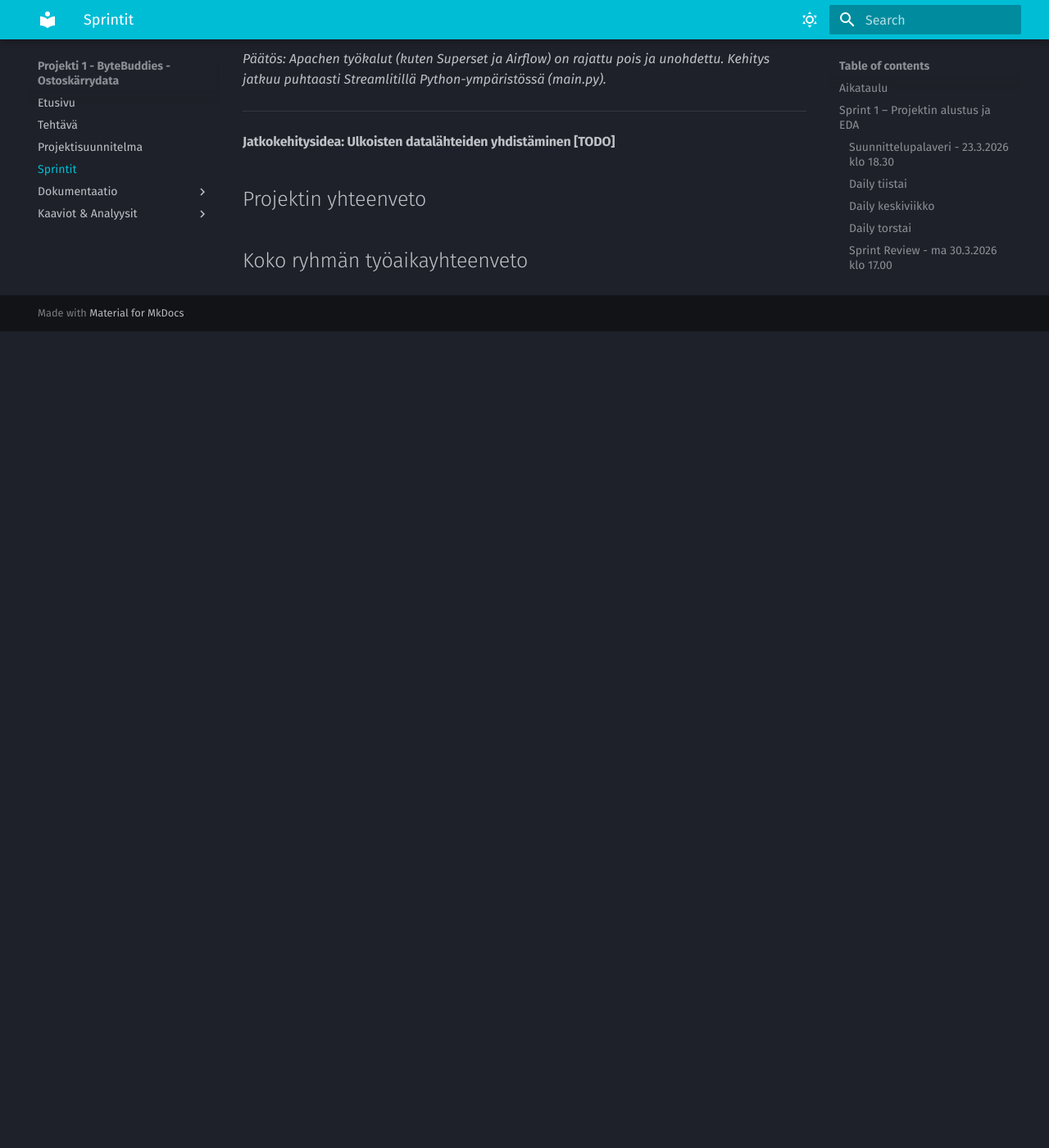
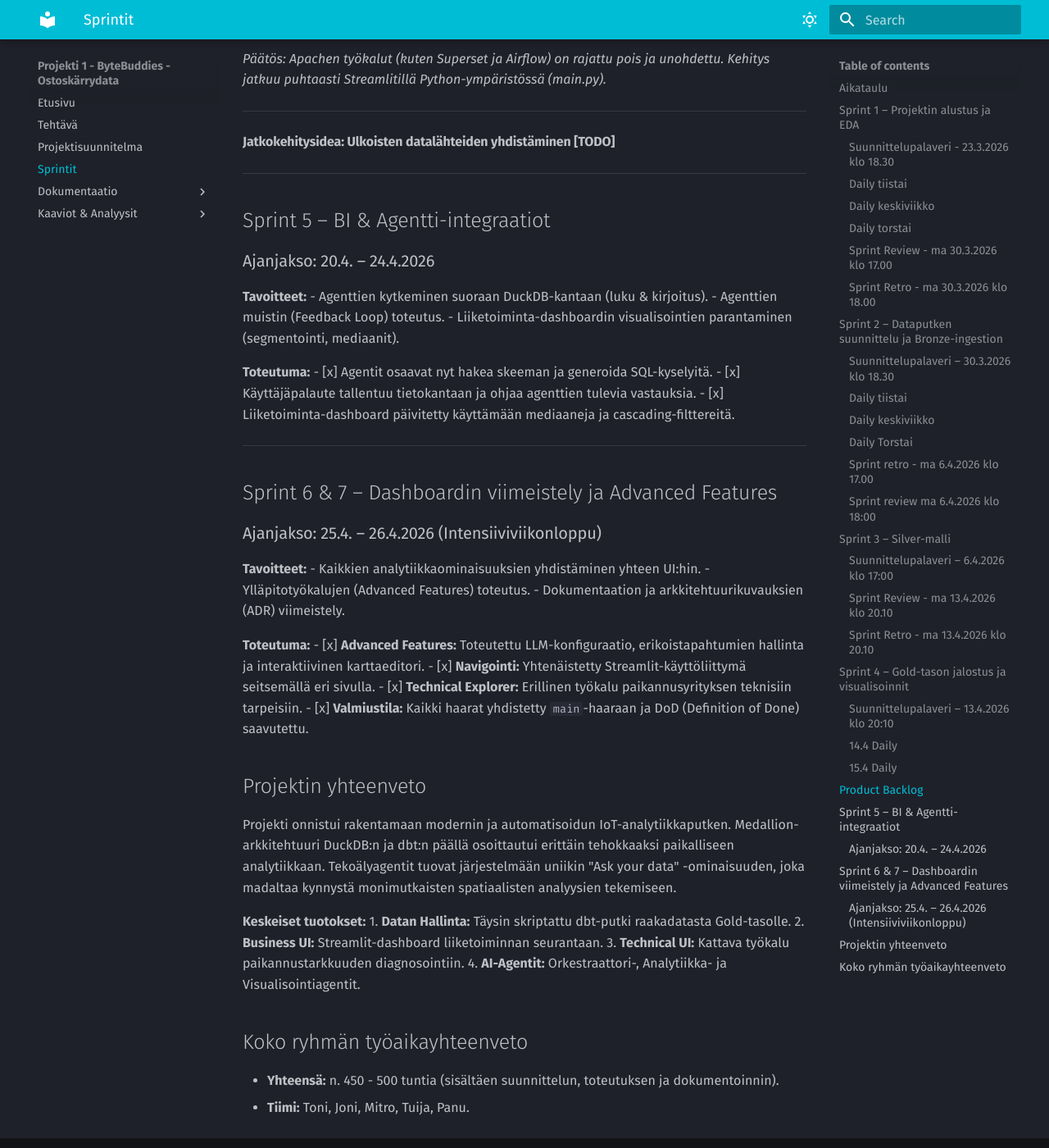
Before and after one commit to mitro54/uwb-shopping-cart-analytics-pipeline, an MkDocs documentation site: the page built from docs/sprintit.md, in a window 1280 px wide and 1400 px high, scrolled down 13915 px. Shown: the whole window at 82% size. Built offline with MkDocs 1.6.1 and Material for MkDocs 9.7.7, drawn with Linux system fonts in a browser that asks for light colours; before the commit the page ends 14319 px from its top, so only the background shows below that.

Commit message:
docs: align all documentation with today's analytical updates and final features

```diff
--- a/docs/sprintit.md
+++ b/docs/sprintit.md
@@ -539,6 +539,49 @@
 
 #### Jatkokehitysidea: Ulkoisten datalähteiden yhdistäminen [TODO]
 
+***
+
+## Sprint 5 – BI & Agentti-integraatiot
+
+### Ajanjakso: 20.4. – 24.4.2026
+
+**Tavoitteet:**
+- Agenttien kytkeminen suoraan DuckDB-kantaan (luku & kirjoitus).
+- Agenttien muistin (Feedback Loop) toteutus.
+- Liiketoiminta-dashboardin visualisointien parantaminen (segmentointi, mediaanit).
+
+**Toteutuma:**
+- [x] Agentit osaavat nyt hakea skeeman ja generoida SQL-kyselyitä.
+- [x] Käyttäjäpalaute tallentuu tietokantaan ja ohjaa agenttien tulevia vastauksia.
+- [x] Liiketoiminta-dashboard päivitetty käyttämään mediaaneja ja cascading-filttereitä.
+
+***
+
+## Sprint 6 & 7 – Dashboardin viimeistely ja Advanced Features
+
+### Ajanjakso: 25.4. – 26.4.2026 (Intensiiviviikonloppu)
+
+**Tavoitteet:**
+- Kaikkien analytiikkaominaisuuksien yhdistäminen yhteen UI:hin.
+- Ylläpitotyökalujen (Advanced Features) toteutus.
+- Dokumentaation ja arkkitehtuurikuvauksien (ADR) viimeistely.
+
+**Toteutuma:**
+- [x] **Advanced Features:** Toteutettu LLM-konfiguraatio, erikoistapahtumien hallinta ja interaktiivinen karttaeditori.
+- [x] **Navigointi:** Yhtenäistetty Streamlit-käyttöliittymä seitsemällä eri sivulla.
+- [x] **Technical Explorer:** Erillinen työkalu paikannusyrityksen teknisiin tarpeisiin.
+- [x] **Valmiustila:** Kaikki haarat yhdistetty `main`-haaraan ja DoD (Definition of Done) saavutettu.
+
 ## Projektin yhteenveto
 
+Projekti onnistui rakentamaan modernin ja automatisoidun IoT-analytiikkaputken. Medallion-arkkitehtuuri DuckDB:n ja dbt:n päällä osoittautui erittäin tehokkaaksi paikalliseen analytiikkaan. Tekoälyagentit tuovat järjestelmään uniikin "Ask your data" -ominaisuuden, joka madaltaa kynnystä monimutkaisten spatiaalisten analyysien tekemiseen.
+
+**Keskeiset tuotokset:**
+1. **Datan Hallinta:** Täysin skriptattu dbt-putki raakadatasta Gold-tasolle.
+2. **Business UI:** Streamlit-dashboard liiketoiminnan seurantaan.
+3. **Technical UI:** Kattava työkalu paikannustarkkuuden diagnosointiin.
+4. **AI-Agentit:** Orkestraattori-, Analytiikka- ja Visualisointiagentit.
+
 ## Koko ryhmän työaikayhteenveto
+- **Yhteensä:** n. 450 - 500 tuntia (sisältäen suunnittelun, toteutuksen ja dokumentoinnin).
+- **Tiimi:** Toni, Joni, Mitro, Tuija, Panu.
```
Also changed, not shown: README.md (+6 -3 lines), docs/agentti_kayttoohje.md (+25 -6 lines).
